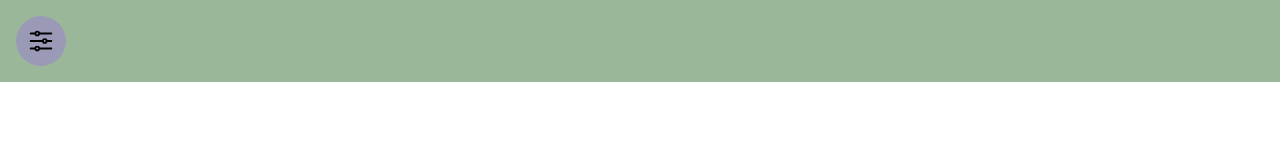
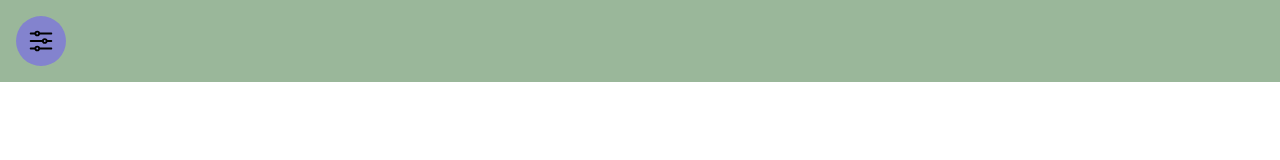
Before and after one commit to jepepper06/Angular-cofee-app, an Angular app: page / in a window 1280 px wide. Shown: the top 160 px of the page. Built offline with nearby package versions, Linux system fonts and the light colour scheme.

Commit message:
Change in color of menu-button

```diff
--- a/src/app/components/header/header.component.scss
+++ b/src/app/components/header/header.component.scss
@@ -6,17 +6,17 @@ header{
 .header-menu-button--container{
   display: inline-block;
   padding: 10px;
-  background-color: #9A9AB7;
+  background-color: #8383CE;
   width: 50px;
   height: 50px;
   border-radius: 50%;
   .menu-button{
     display: inline-block;
     border: 0;
-    background-color:#9A9AB7;
+    background-color:#8383CE;
     svg{
       height: 30px;
-      background-color: #9A9AB7;
+      background-color: #8383CE;
       margin: 0;
     }
   }
```
